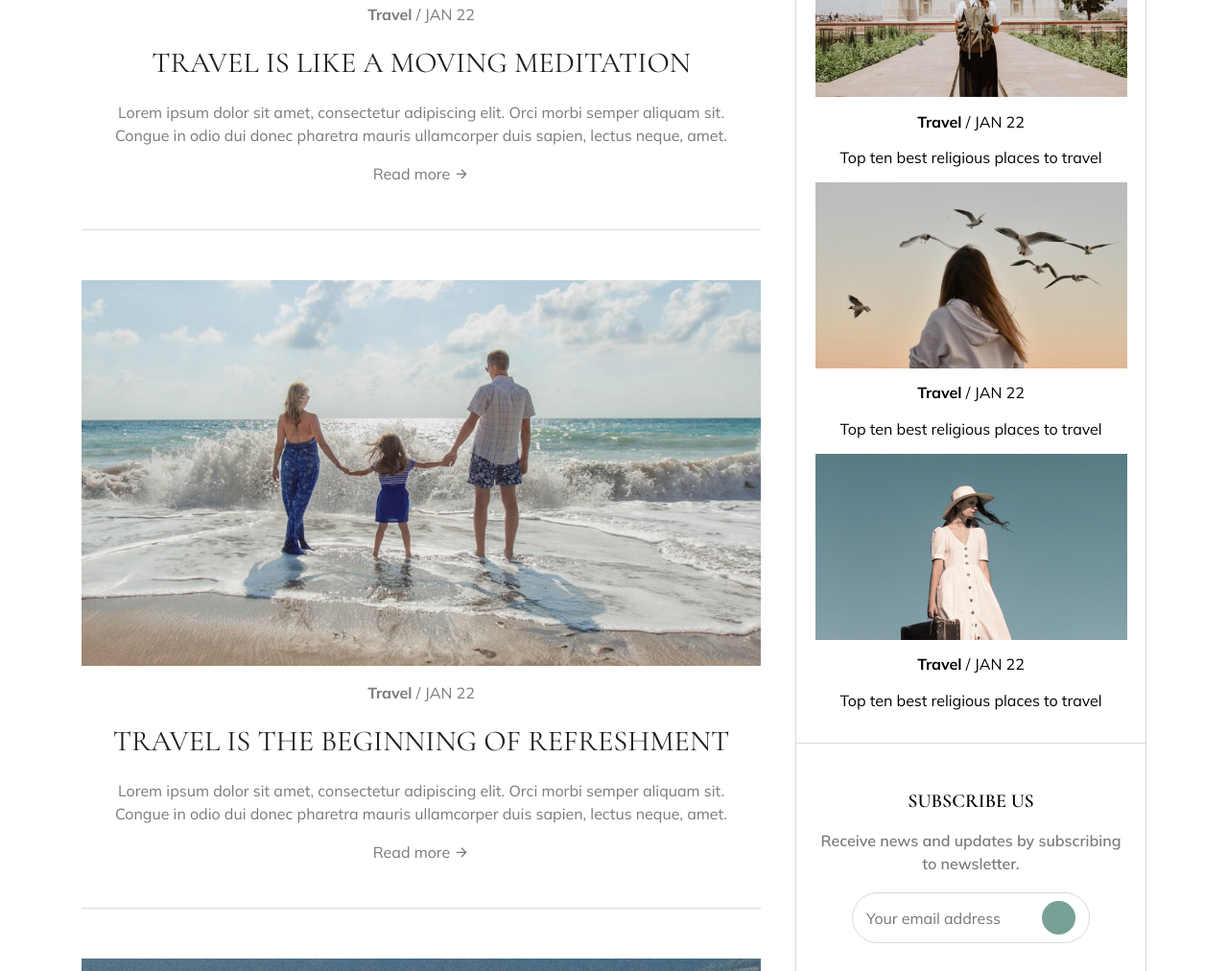
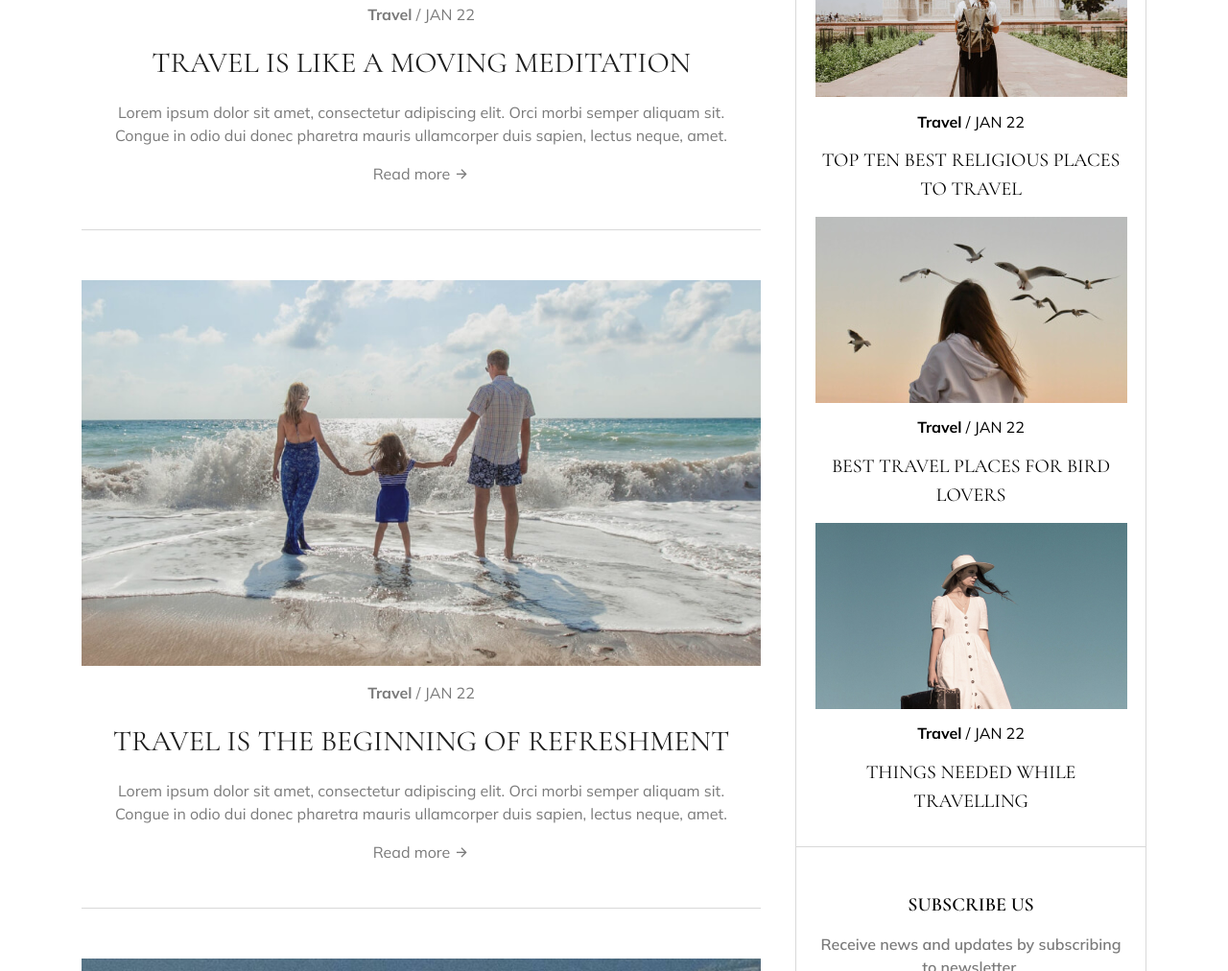
Before and after one commit to pradipta762/Travel-mile, a plain HTML site: page index.html in a window 1280 px wide. Shown: the part 2616-3628 px from the top of the page at 96% size. Drawn offline with nearby package versions, Linux system fonts and the light colour scheme.

Commit message:
(Update) : Text Updated

```diff
--- a/index.html
+++ b/index.html
@@ -225,13 +225,13 @@
                   <span>Travel</span>
                   <span> / JAN 22</span>
                 </p>
-                <h4>Top ten best religious places to travel</h4>
+                <h4>best Travel places for bird lovers</h4>
                 <img src="assets/pp3.jpg">
                 <p class="card-date">
                   <span>Travel</span>
                   <span> / JAN 22</span>
                 </p>
-                <h4>Top ten best religious places to travel</h4>
+                <h4>Things needed while travelling</h4>
               </div>
               <div class="sidebar-profile sidebar-card sw-items">
                 <h3 class="sidebar-heading">Subscribe us</h3>
--- a/style.css
+++ b/style.css
@@ -365,6 +365,12 @@ aside {
   max-width: 100px;
 }
 
+.sidebar-card h4 {
+  font-family: var(--ff-heading);
+  text-transform: uppercase;
+  font-size: 1.25rem;
+}
+
 .sidebar-widget {
   padding: 4rem 0;
 }
```
